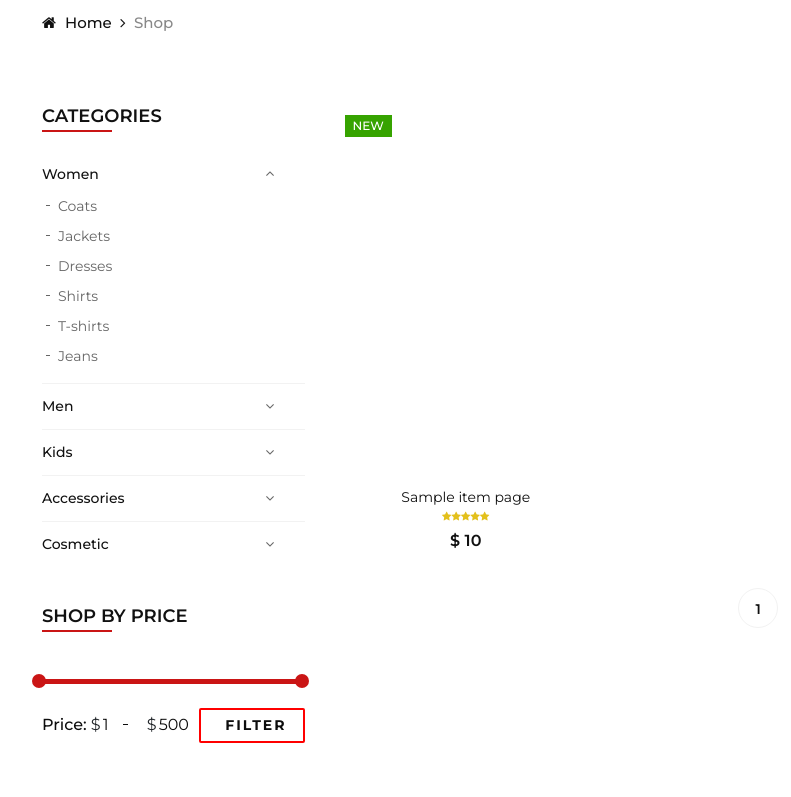
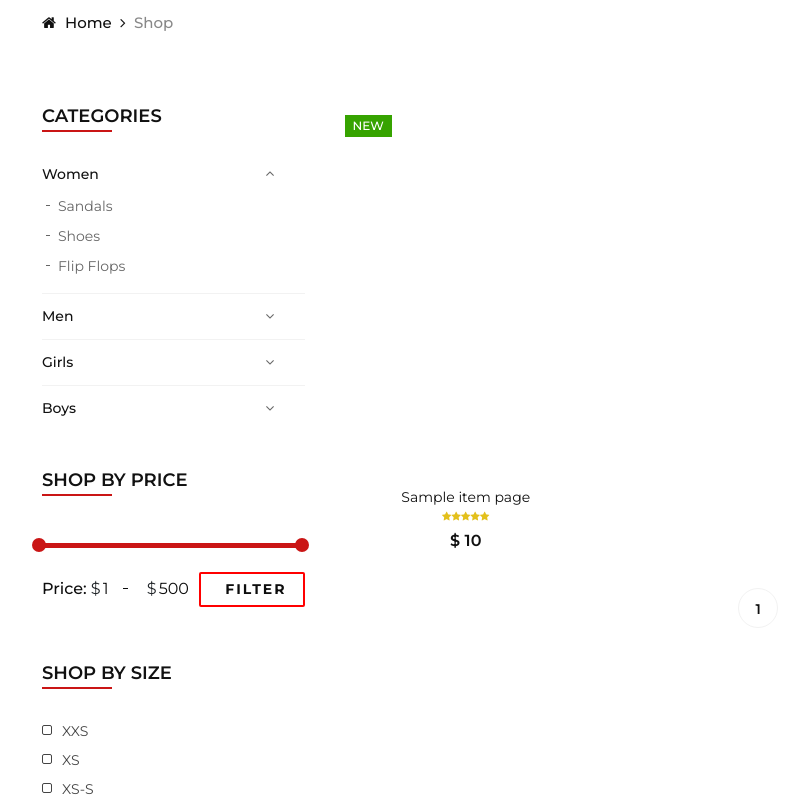
Before and after one commit to laercioigorps/ecommerce, a Django app: template ecommerce/shop/templates/shop/genre_page.html in a window 1280 px wide. Shown: the part 134-931 px from the top of the page, without its empty margins (28-819 px from the left). Run offline with Django 4.2, Linux system fonts and the light colour scheme; the template is opened without the code that fills it: most values are stand-ins (such as "Sample title", 1, 10 or a date in 2020); some libraries are stand-ins or nearby versions.

Commit message:
update sidebar links

```diff
--- a/ecommerce/shop/templates/shop/sidebar.html
+++ b/ecommerce/shop/templates/shop/sidebar.html
@@ -12,12 +12,9 @@
                     <div id="collapseOne" class="collapse show" data-parent="#accordionExample">
                         <div class="card-body">
                             <ul>
-                                <li><a href="#">Coats</a></li>
-                                <li><a href="#">Jackets</a></li>
-                                <li><a href="#">Dresses</a></li>
-                                <li><a href="#">Shirts</a></li>
-                                <li><a href="#">T-shirts</a></li>
-                                <li><a href="#">Jeans</a></li>
+                                <li><a href="/women/sandals/">Sandals</a></li>
+                                <li><a href="/women/shoes/">Shoes</a></li>
+                                <li><a href="/women/flip-flops/">Flip Flops</a></li>
                             </ul>
                         </div>
                     </div>
@@ -29,63 +26,42 @@
                     <div id="collapseTwo" class="collapse" data-parent="#accordionExample">
                         <div class="card-body">
                             <ul>
-                                <li><a href="#">Coats</a></li>
-                                <li><a href="#">Jackets</a></li>
-                                <li><a href="#">Dresses</a></li>
-                                <li><a href="#">Shirts</a></li>
-                                <li><a href="#">T-shirts</a></li>
-                                <li><a href="#">Jeans</a></li>
+                                <li><a href="/men/sandals/">Sandals</a></li>
+                                <li><a href="/men/shoes/">Shoes</a></li>
+                                <li><a href="/men/flip-flops/">Flip Flops</a></li>
                             </ul>
                         </div>
                     </div>
                 </div>
                 <div class="card">
                     <div class="card-heading">
-                        <a data-toggle="collapse" data-target="#collapseThree">Kids</a>
+                        <a data-toggle="collapse" data-target="#collapseThree">Girls</a>
                     </div>
                     <div id="collapseThree" class="collapse" data-parent="#accordionExample">
                         <div class="card-body">
                             <ul>
-                                <li><a href="#">Coats</a></li>
-                                <li><a href="#">Jackets</a></li>
-                                <li><a href="#">Dresses</a></li>
-                                <li><a href="#">Shirts</a></li>
-                                <li><a href="#">T-shirts</a></li>
-                                <li><a href="#">Jeans</a></li>
+                                <li><a href="/girls/socks/">Socks</a></li>
+                                <li><a href="/girls/dress/">Dress</a></li>
+                                <li><a href="/girls/apparel-set/">Apparel Set</a></li>
+                                <li><a href="/girls/innerwear/">Innerwear</a></li>
+                                <li><a href="/girls/bottomwear/">Bottomwear</a></li>
+                                <li><a href="/girls/topwear/">Topwear</a></li>
                             </ul>
                         </div>
                     </div>
                 </div>
                 <div class="card">
                     <div class="card-heading">
-                        <a data-toggle="collapse" data-target="#collapseFour">Accessories</a>
+                        <a data-toggle="collapse" data-target="#collapseFour">Boys</a>
                     </div>
                     <div id="collapseFour" class="collapse" data-parent="#accordionExample">
                         <div class="card-body">
                             <ul>
-                                <li><a href="#">Coats</a></li>
-                                <li><a href="#">Jackets</a></li>
-                                <li><a href="#">Dresses</a></li>
-                                <li><a href="#">Shirts</a></li>
-                                <li><a href="#">T-shirts</a></li>
-                                <li><a href="#">Jeans</a></li>
-                            </ul>
-                        </div>
-                    </div>
-                </div>
-                <div class="card">
-                    <div class="card-heading">
-                        <a data-toggle="collapse" data-target="#collapseFive">Cosmetic</a>
-                    </div>
-                    <div id="collapseFive" class="collapse" data-parent="#accordionExample">
-                        <div class="card-body">
-                            <ul>
-                                <li><a href="#">Coats</a></li>
-                                <li><a href="#">Jackets</a></li>
-                                <li><a href="#">Dresses</a></li>
-                                <li><a href="#">Shirts</a></li>
-                                <li><a href="#">T-shirts</a></li>
-                                <li><a href="#">Jeans</a></li>
+                                <li><a href="/boys/socks/">Socks</a></li>
+                                <li><a href="/boys/apparel-set/">Apparel Set</a></li>
+                                <li><a href="/boys/innerwear/">Innerwear</a></li>
+                                <li><a href="/boys/bottomwear/">Bottomwear</a></li>
+                                <li><a href="/boys/topwear/">Topwear</a></li>
                             </ul>
                         </div>
                     </div>
```
